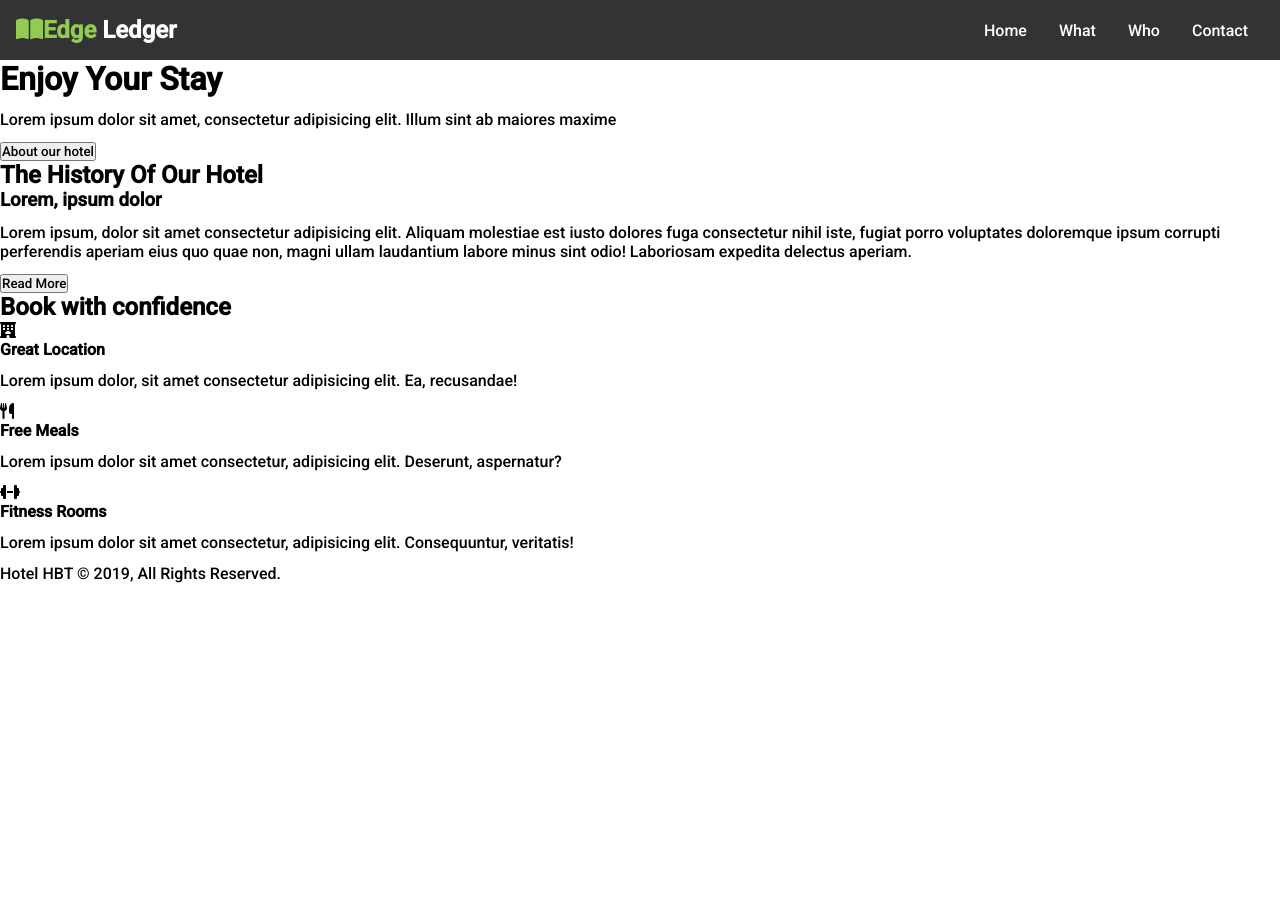
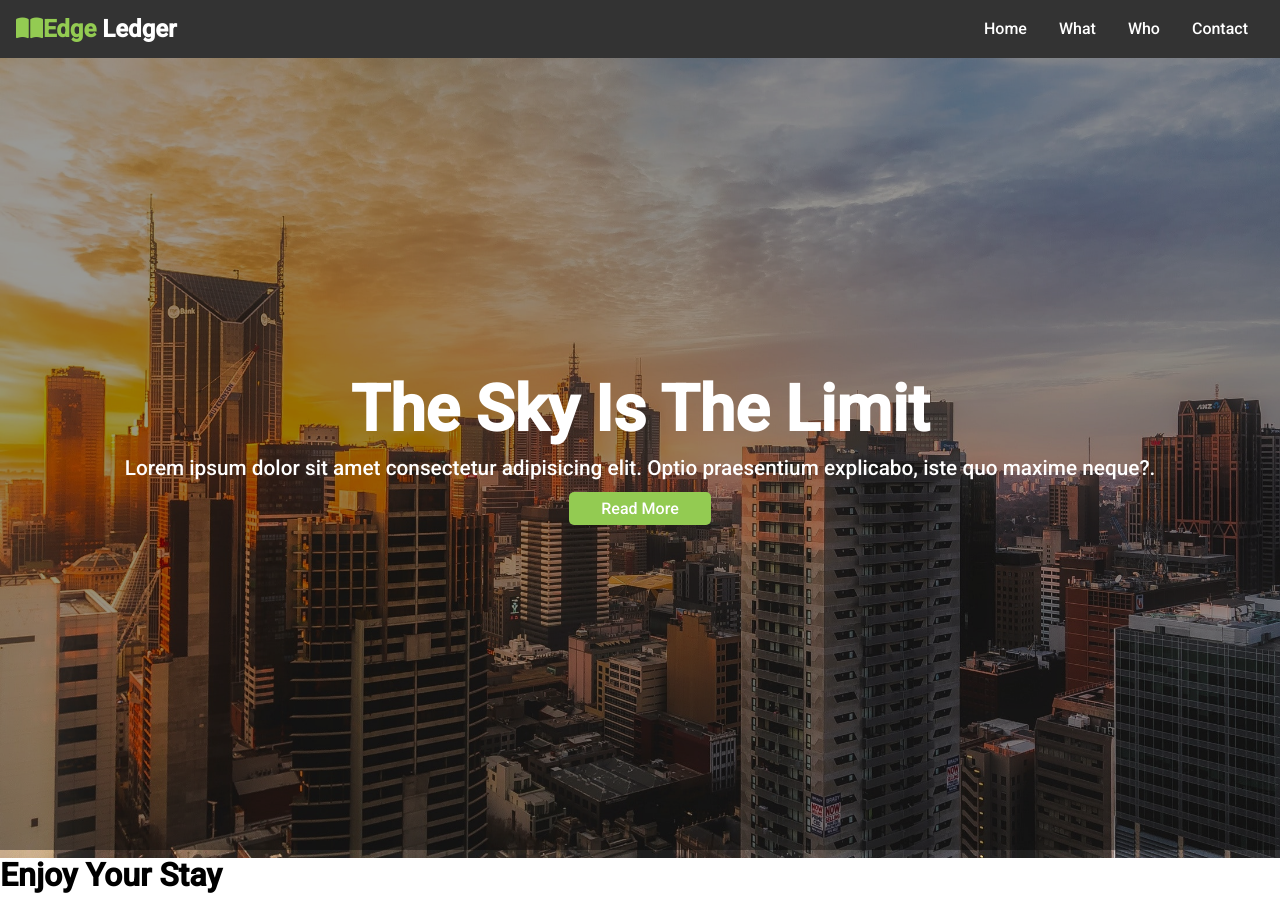
Before and after one commit to favy-codez/edgeLedger-website, a plain HTML site: page index.html in a window 1280 px wide. Shown: the top 897 px of the page. Before the commit the page ends 800 px from the top, so only its background shows below. Drawn offline with nearby package versions, Linux system fonts and the light colour scheme; a script that the page names is missing.

Commit message:
added stling to the header section

```diff
--- a/CSS/style.css
+++ b/CSS/style.css
@@ -3,6 +3,10 @@
     margin: 0;
     box-sizing: border-box;
     font-family: 'Roboto', sans-serif;
+}
+
+body{
+    line-height: 1.1;
 }
 
 a{
@@ -13,11 +17,41 @@ p{
     margin: 0.75rem 0;
 }
 
-/* NAVBAR */
+/* UTILITY CLASSES */
 .text-primary{
     color: #93cb52;
 }
 
+.l-heading{
+    font-size: 4rem;
+    margin-bottom: 0 0 0.75rem 0;
+    line-height: 1.1;
+}
+
+.lead{
+    font-size: 1.3rem;
+    margin-bottom: 0 0 2rem 0;
+}
+
+.btn{
+    display: inline-block;
+    background-color: #93cb52;
+    color: #fff;
+    padding: 0.5rem 2rem;
+    border: none;
+    border-radius: 5px;
+}
+
+.btn:hover{
+    background: #7ab436;
+}
+
+.btn-dark{
+    background: #333;
+    color: #fff;
+}
+
+/* NAVBAR */
 #navbar{
     display: flex;
     position: sticky;
@@ -45,3 +79,26 @@ p{
     color: #93cb52;
     border-radius: 5px;
 }
+
+/* Showcase */
+#showcase{
+    background: #333 url(/IMAGES/b.jpg) no-repeat center center/cover;
+    height: 100vh;
+    color: #fff;
+}
+
+#showcase .showcase-content{
+    display: flex;
+    flex-direction: column;
+    text-align: center;
+    justify-content: center;
+    align-items: center;
+    height: 100%;
+    width: 100%;
+    padding: 0 2rem;
+    /* overlay */
+    position: absolute;
+    top: 50px;
+    left: 0;
+    background-color: rgba(0, 0, 0, 0.4);
+}
--- a/index.html
+++ b/index.html
@@ -35,9 +35,13 @@
         </nav>
 
         <!-- Header : Showcase -->
-        <header class="showcase">
-            <div class="showcae-content">
-
+        <header id="showcase">
+            <div class="showcase-content">
+                <h1 class="l-heading">The Sky Is The Limit</h1>
+                <p class="lead">
+                    Lorem ipsum dolor sit amet consectetur adipisicing elit. Optio praesentium explicabo, iste quo maxime neque?.
+                </p>
+                <a href="#what" class="btn">Read More</a>
             </div>
         </header>
 
```
Also changed, not shown: IMAGES/b.jpg (added).
